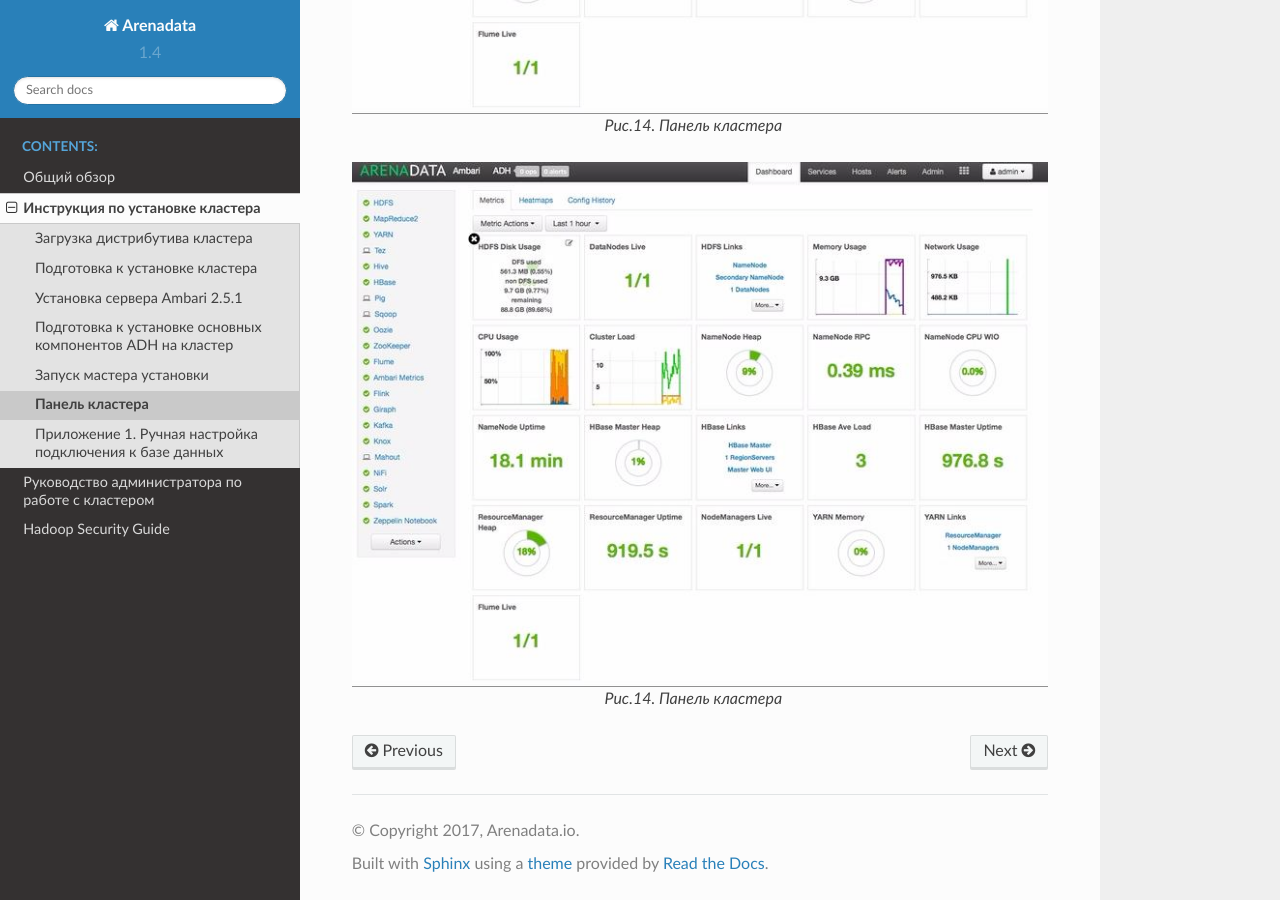
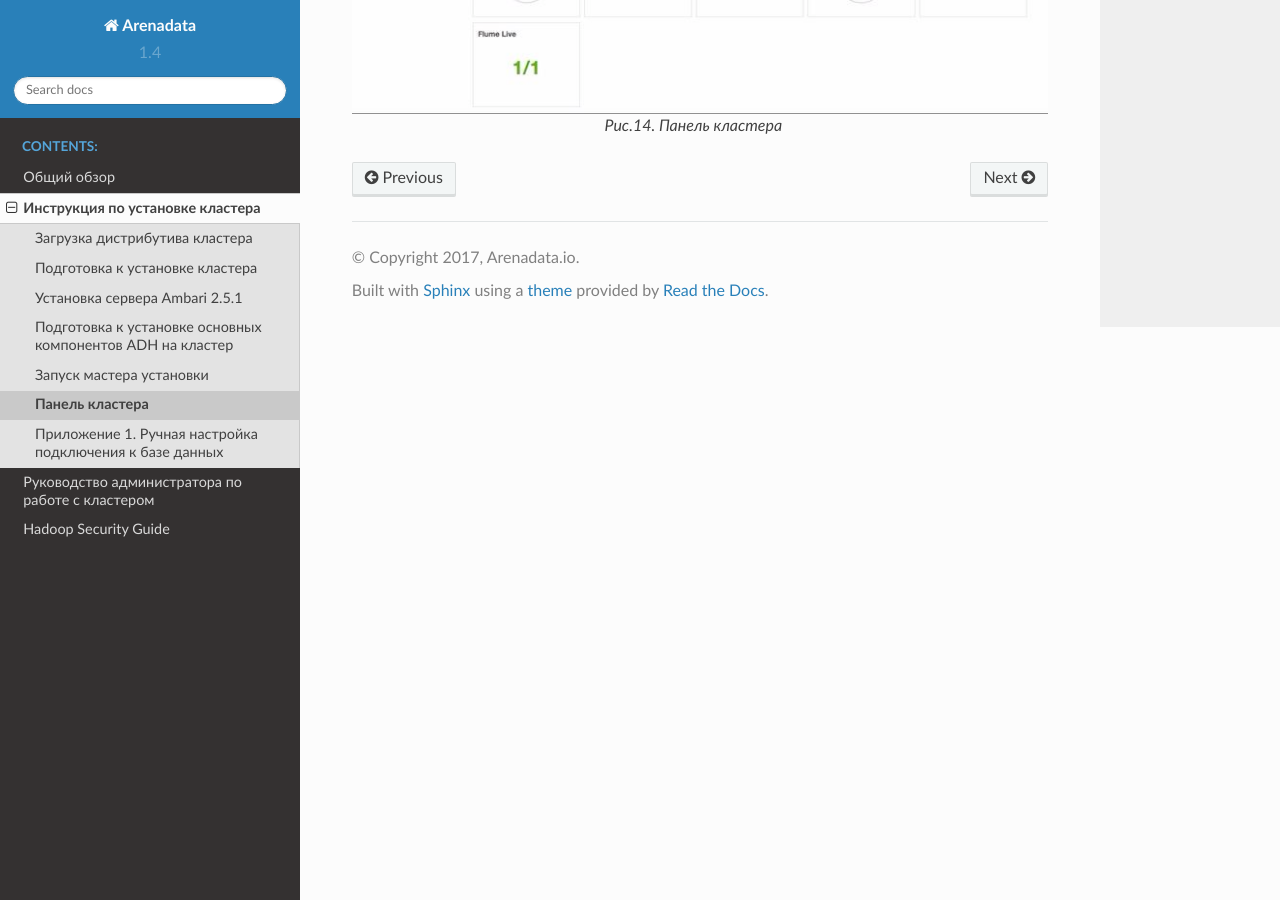
Before and after one commit to arenadata/docs_adps, a Sphinx documentation site: the page built from source/install/cluster.rst, in a window 1280 px wide and 900 px high, scrolled down 691 px. Built offline with Sphinx 7.4.7 and the Read the Docs theme 2.0.0, drawn with Linux system fonts in a browser that asks for light colours.

Commit message:
Update cluster.rst

```diff
--- a/source/install/cluster.rst
+++ b/source/install/cluster.rst
@@ -14,10 +14,3 @@
    :align: center
 
    Рис.14. Панель кластера
-
-.. _install_pic14:
-
-.. figure:: imgs/install_pic14.*
-   :align: center
-
-   Рис.14. Панель кластера
```
